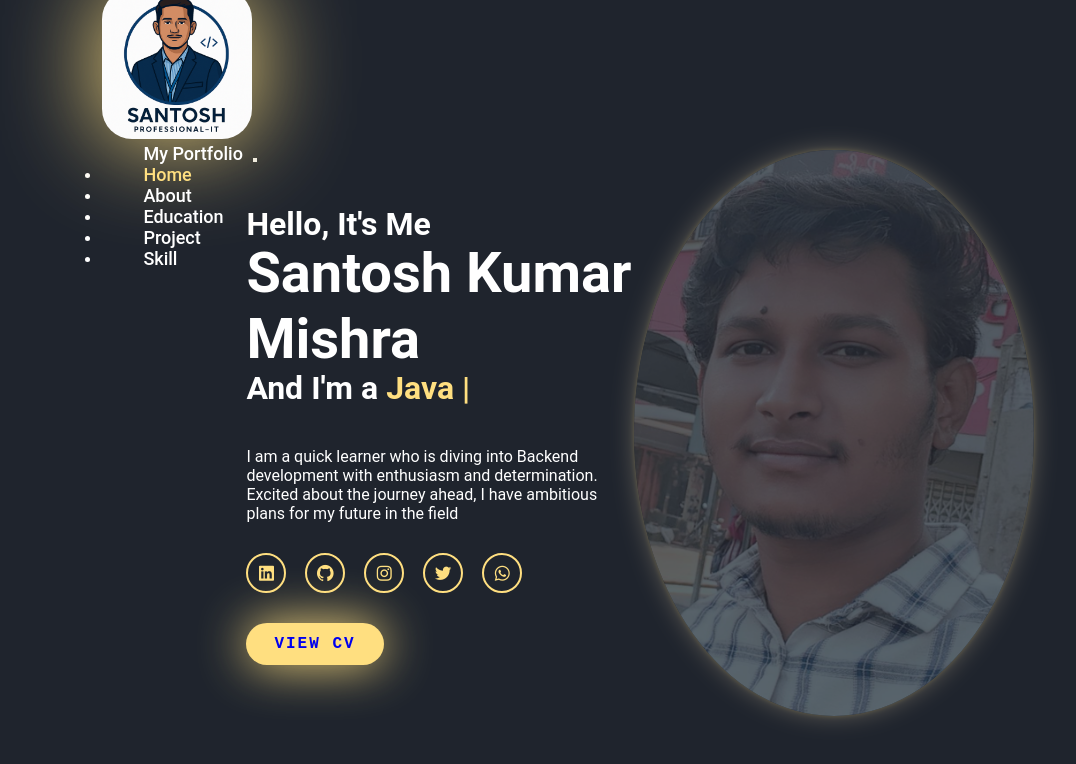
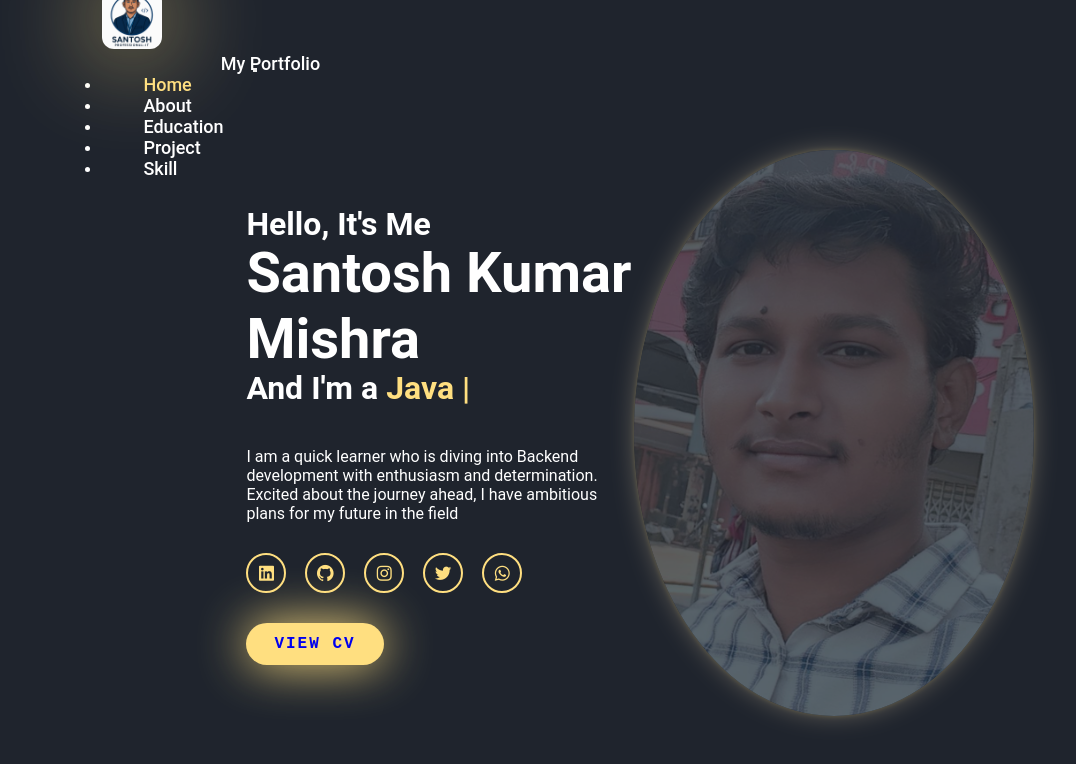
Before and after one commit to santoshmishra6/Portfolio, a plain HTML site: page index.html in a window 1280 px wide. Shown: the whole page, without its empty margins (0-1076 px from the left). Drawn offline with nearby package versions, Linux system fonts and the light colour scheme.

Commit message:
Update index.html

```diff
--- a/index.html
+++ b/index.html
@@ -10,6 +10,17 @@
   <link rel="stylesheet" href="style.css" />
   <link href="https://unpkg.com/boxicons@2.1.4/css/boxicons.min.css" rel="stylesheet" />
   <link rel="icon" href="./resources/title.jpg" type="image/icon type" />
+   <style>
+    .navbar-brand-centered {
+      position: absolute;
+      left: 50%;
+      transform: translateX(-50%);
+    }
+    .logodiv img {
+      height: 60px;
+      width: 60px;
+    }
+  </style>
 </head>
   <body>
     <div class="scale-wrapper">
```
